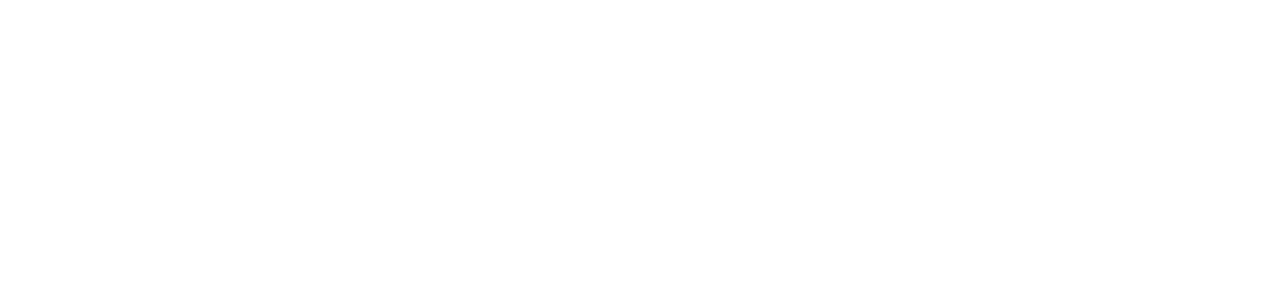
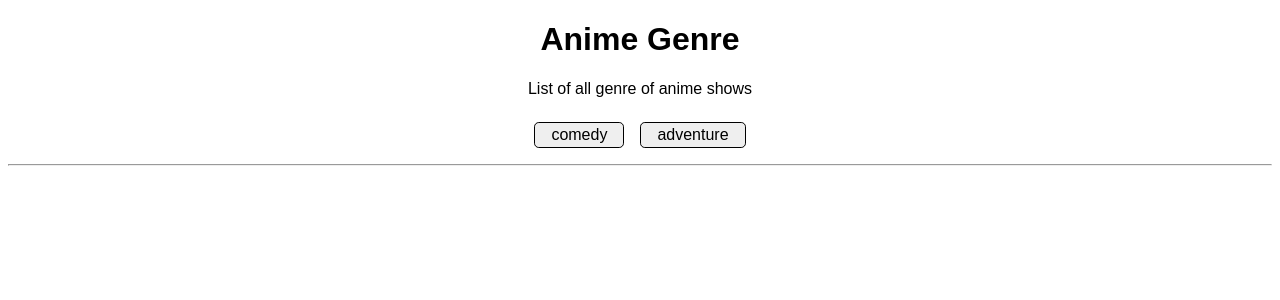
Before and after one commit to SauravKumar-max/anime-genre, a React (Create React App) app: page / in a window 1280 px wide. Shown: the top 300 px of the page. Built offline with nearby package versions, Linux system fonts and the light colour scheme.

Commit message:
added genre button

```diff
--- a/src/App.js
+++ b/src/App.js
@@ -1,10 +1,82 @@
 import React from "react";
 import "./styles.css";
 
+const animeData = {
+  comedy: [
+    {
+      name: "One Punch Man",
+      rating: 8.8,
+      desc:
+        "The story of Saitama, a hero that does it just for fun & can defeat his enemies with a single punch."
+    },
+    {
+      name: "Gintama",
+      rating: 8.6,
+      desc:
+        "In an era where aliens have invaded and taken over feudal Tokyo, an unemployed samurai finds work however he can."
+    },
+    {
+      name: " Mob Psycho 100 ",
+      rating: 8.5,
+      desc:
+        "A psychic middle school boy tries to live a normal life and keep his growing powers under control, even though he constantly gets into trouble."
+    }
+  ],
+  adventure: [
+    {
+      name: "Attack on Titan",
+      rating: 8.8,
+      desc:
+        "After his hometown is destroyed and his mother is killed, young Eren Yeager vows to cleanse the earth of the giant humanoid Titans that have brought humanity to the brink of extinction."
+    },
+    {
+      name: "Hunter x Hunter",
+      rating: 8.9,
+      desc:
+        "Gon Freecss aspires to become a Hunter, an exceptional being capable of greatness. With his friends and his potential, he seeks for his father who left him when he was younger."
+    },
+    {
+      name: "Naruto: Shippuden",
+      rating: 8.6,
+      desc:
+        "Naruto Uzumaki, is a loud, hyperactive, adolescent ninja who constantly searches for approval and recognition, as well as to become Hokage, who is acknowledged as the leader and strongest of all ninja in the village."
+    },
+    {
+      name: "My Hero Academia",
+      rating: 8.5,
+      desc:
+        "A superhero-loving boy without any powers is determined to enroll in a prestigious hero academy and learn what it really means to be a hero."
+    }
+  ]
+};
+
+const animeDataArray = Object.keys(animeData);
+console.log(animeDataArray);
+
 export default function App() {
+  function animeList(item) {
+    console.log(item);
+  }
+
   return (
     <div className="App">
-      <h1> </h1>
+      <h1>Anime Genre</h1>
+      <p> List of all genre of anime shows</p>
+      <div className="genre">
+        {animeDataArray.map((item) => {
+          return (
+            <button
+              key={item}
+              className="genreBtn"
+              onClick={() => animeList(item)}
+            >
+              {item}
+            </button>
+          );
+        })}
+      </div>
+      <hr></hr>
+      {}
     </div>
   );
 }
--- a/src/styles.css
+++ b/src/styles.css
@@ -2,3 +2,18 @@
   font-family: sans-serif;
   text-align: center;
 }
+
+.genre {
+  display: flex;
+  align-items: center;
+  justify-content: center;
+}
+
+.genreBtn {
+  font-size: 1rem;
+  padding: 0.2rem 1rem;
+  margin: 0.5rem;
+  border-radius: 0.3rem;
+  outline: none;
+  border: solid 1px #000;
+}
```
